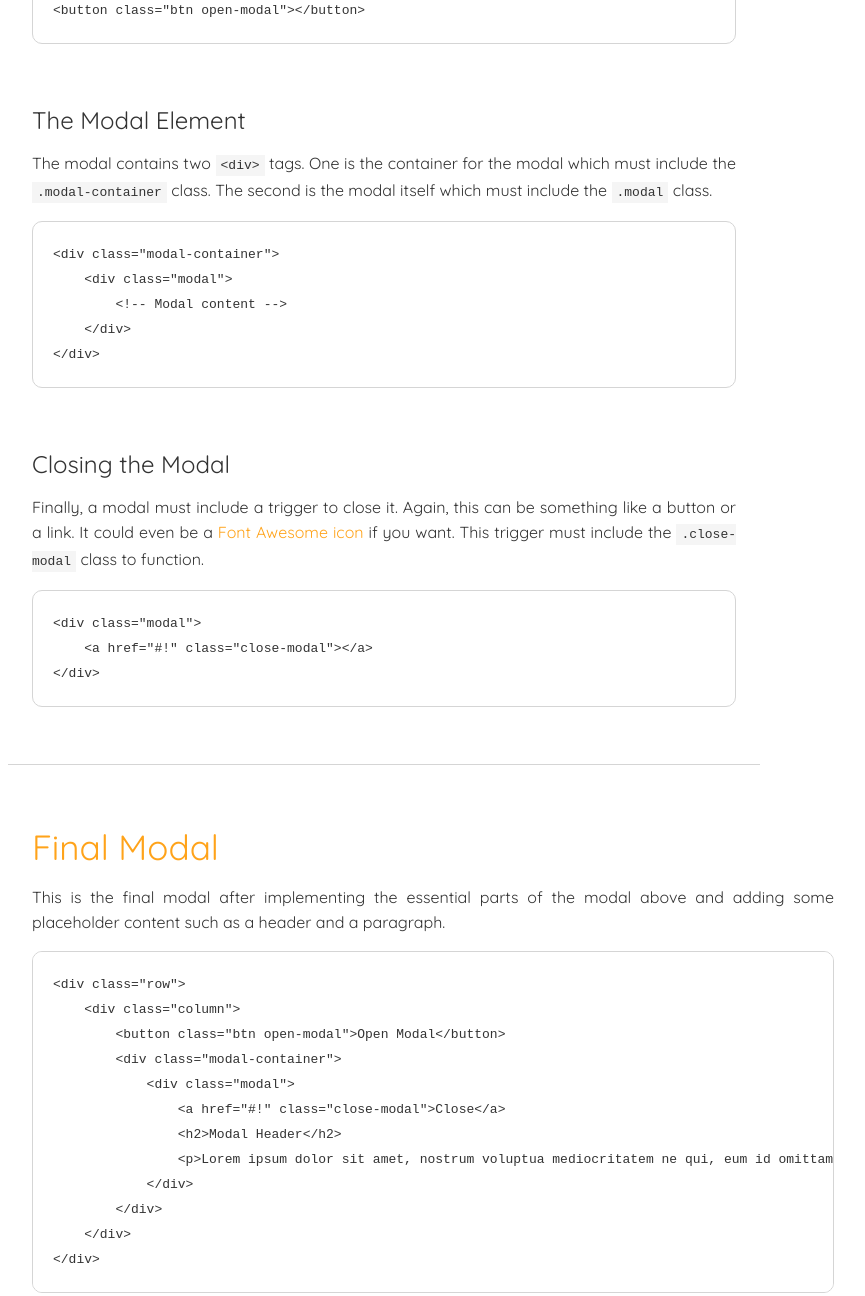
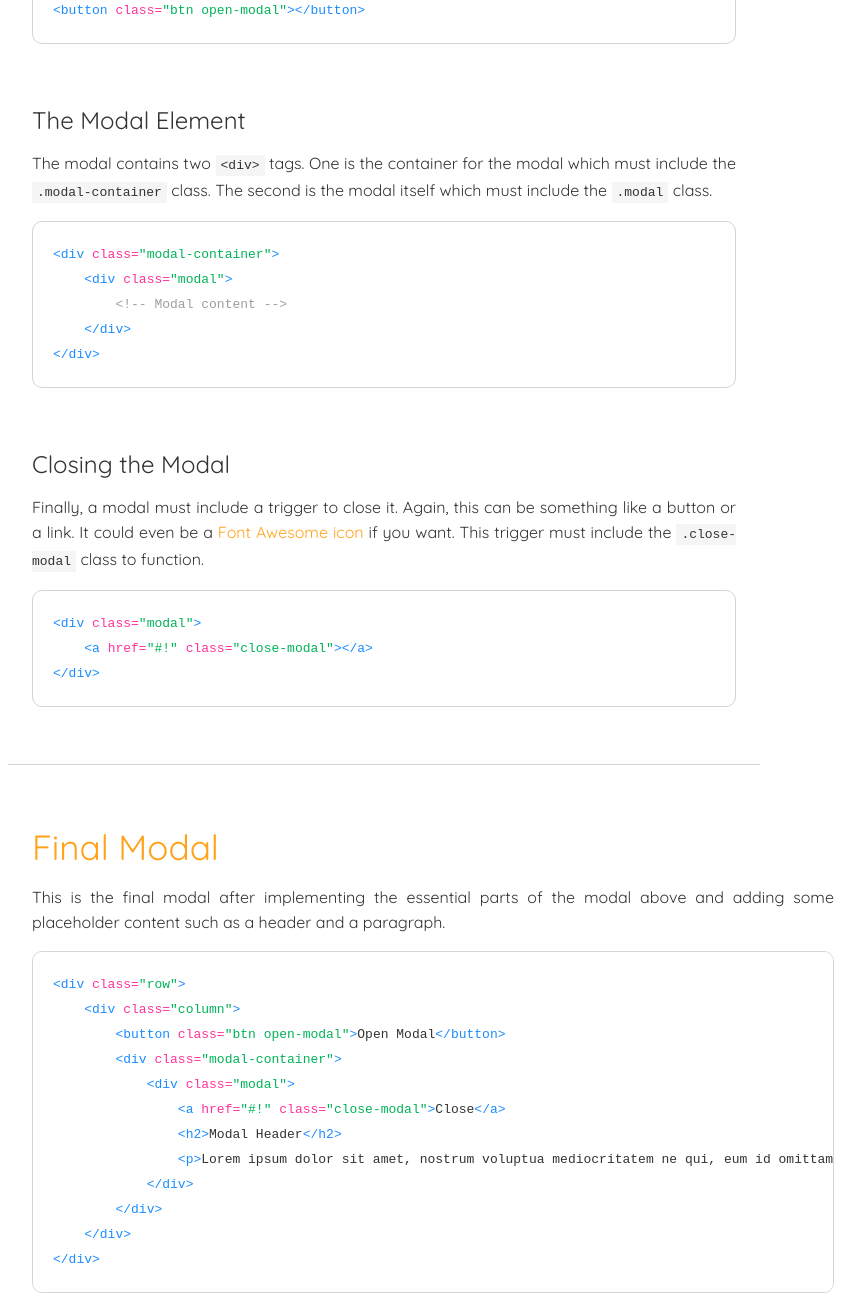
Before and after one commit to elizabethmaccabe/PatternLibrary, a plain HTML site: page modal.html in a window 1280 px wide. Shown: the part 1219-2515 px from the top of the page, without its empty margins (392-1257 px from the left). Drawn offline with nearby package versions, Linux system fonts and the light colour scheme.

Commit message:
Syntax highlighting modal.html

```diff
--- a/modal.html
+++ b/modal.html
@@ -58,16 +58,16 @@
                     <div class="row">
                         <div class="column column-title">
                             <h2 class="title">Initialisation</h2>
-                            <p>Modals only work with the use of jQuery and JavaScript so make sure you have included the jQuery and PatternLibrary.js files before the closing <code class="code-inline">&lt;body&gt;</code> tag exactly as shown below.</p>
+                            <p>Modals only work with the use of jQuery and JavaScript so make sure you have included the jQuery and PatternLibrary.js files before the closing <code class="code-inline"><span class="tag">&lt;body&gt;</span></code> tag exactly as shown below.</p>
 <pre>
-<code class="code-block">&lt;body&gt;
-    &lt;!-- Your content --&gt;
+<code class="code-block"><span class="tag">&lt;body&gt;</span>
+    <span class="comment">&lt;!-- Your content --&gt;</span>
 
-    &lt;!-- Import jQuery first --&gt;
-    &lt;script type="text/javascript" src="https://code.jquery.com/jquery-3.3.1.min.js"&gt;&lt;/script&gt;
-    &lt;!-- Import PatternLibrary.js --&gt;
-    &lt;script type="text/javascript" src="js/PatternLibrary.js"&gt;&lt;/script&gt;
-&lt;/body&gt;
+    <span class="comment">&lt;!-- Import jQuery first --&gt;</span>
+    <span class="tag">&lt;script </span><span class="attrib">type=</span><span class="value">"text/javascript" </span><span class="attrib">src=</span><span class="value">"https://code.jquery.com/jquery-3.3.1.min.js"</span><span class="tag">&gt;&lt;/script&gt;</span>
+    <span class="comment">&lt;!-- Import PatternLibrary.js --&gt;</span>
+    <span class="tag">&lt;script </span><span class="attrib">type=</span><span class="value">"text/javascript" </span><span class="attrib">src=</span><span class="value">"js/PatternLibrary.js"</span><span class="tag">&gt;&lt;/script&gt;</span>
+<span class="tag">&lt;/body&gt;</span>
 </code>
 </pre>
                         </div>
@@ -84,7 +84,7 @@
                             <h4 class="subtitle">Opening the Modal</h4>
                             <p>You can use any sort of trigger such as a button or a link but you must ensure that you include the <code class="code-inline">.open-modal</code> class.</p>
 <pre>
-<code class="code-block">&lt;button class="btn open-modal"&gt;&lt;/button&gt;
+<code class="code-block"><span class="tag">&lt;button </span><span class="attrib">class=</span><span class="value">"btn open-modal"</span><span class="tag">&gt;&lt;/button&gt;</span>
 </code>
 </pre>
                         </div>
@@ -94,11 +94,11 @@
                             <h4 class="subtitle">The Modal Element</h4>
                             <p>The modal contains two <code class="code-inline">&lt;div&gt;</code> tags. One is the container for the modal which must include the <code class="code-inline">.modal-container</code> class. The second is the modal itself which must include the <code class="code-inline">.modal</code> class.</p>
 <pre>
-<code class="code-block">&lt;div class="modal-container"&gt;
-    &lt;div class="modal"&gt;
-        &lt;!-- Modal content --&gt;
-    &lt;/div&gt;
-&lt;/div&gt;
+<code class="code-block"><span class="tag">&lt;div </span><span class="attrib">class=</span><span class="value">"modal-container"</span><span class="tag">&gt;</span>
+    <span class="tag">&lt;div </span><span class="attrib">class=</span><span class="value">"modal"</span><span class="tag">&gt;</span>
+        <span class="comment">&lt;!-- Modal content --&gt;</span>
+    <span class="tag">&lt;/div&gt;</span>
+<span class="tag">&lt;/div&gt;</span>
 </code>
 </pre>
                         </div>
@@ -108,9 +108,9 @@
                             <h4 class="subtitle">Closing the Modal</h4>
                             <p>Finally, a modal must include a trigger to close it. Again, this can be something like a button or a link. It could even be a <a href="index.html#fa-icons">Font Awesome icon</a> if you want. This trigger must include the <code class="code-inline">.close-modal</code> class to function.</p>
 <pre>
-<code class="code-block">&lt;div class="modal"&gt;
-    &lt;a href="#!" class="close-modal"&gt;&lt;/a&gt;
-&lt;/div&gt;
+<code class="code-block"><span class="tag">&lt;div </span><span class="attrib">class=</span><span class="value">"modal"</span><span class="tag">&gt;</span>
+    <span class="tag">&lt;a </span><span class="attrib">href=</span><span class="value">"#!" </span><span class="attrib">class=</span><span class="value">"close-modal"</span><span class="tag">&gt;&lt;/a&gt;</span>
+<span class="tag">&lt;/div&gt;</span>
 </code>
 </pre>
                         </div>
@@ -122,18 +122,18 @@
                             <h2 class="title">Final Modal</h2>
                             <p>This is the final modal after implementing the essential parts of the modal above and adding some placeholder content such as a header and a paragraph.</p>
 <pre>
-<code class="code-block">&lt;div class="row"&gt;
-    &lt;div class="column"&gt;
-        &lt;button class="btn open-modal"&gt;Open Modal&lt;/button&gt;
-        &lt;div class="modal-container"&gt;
-            &lt;div class="modal"&gt;
-                &lt;a href="#!" class="close-modal"&gt;Close&lt;/a&gt;
-                &lt;h2&gt;Modal Header&lt;/h2&gt;
-                &lt;p&gt;Lorem ipsum dolor sit amet, nostrum voluptua mediocritatem ne qui, eum id omittam ocurreret imperdiet. Quaeque numquam graecis ut, ne viderer maiorum delicatissimi. Has erat nobis contentiones ei, ex has vulputate intellegam. No dicit dolore est, possim laboramus in nec. Laudem soluta dolorem usu cu, usu postulant eloquentiam ne. In pro putant debitis scaevola, te sit nostro deserunt. Et etiam dicit posidonium vis, ex mundi feugiat mnesarchum pro, sint atqui repudiandae an. Mel noluisse assentior cu. Ei has ipsum temporibus, his invenire intellegat at, iriure deleniti legendos no mei.&lt;/p&gt;
-            &lt;/div&gt;
-        &lt;/div&gt;
-    &lt;/div&gt;
-&lt;/div&gt;
+<code class="code-block"><span class="tag">&lt;div </span><span class="attrib">class=</span><span class="value">"row"</span><span class="tag">&gt;</span>
+    <span class="tag">&lt;div </span><span class="attrib">class=</span><span class="value">"column"</span><span class="tag">&gt;</span>
+        <span class="tag">&lt;button </span><span class="attrib">class=</span><span class="value">"btn open-modal"</span><span class="tag">&gt;</span>Open Modal<span class="tag">&lt;/button&gt;</span>
+        <span class="tag">&lt;div </span><span class="attrib">class=</span><span class="value">"modal-container"</span><span class="tag">&gt;</span>
+            <span class="tag">&lt;div </span><span class="attrib">class=</span><span class="value">"modal"</span><span class="tag">&gt;</span>
+                <span class="tag">&lt;a </span><span class="attrib">href=</span><span class="value">"#!"</span> <span class="attrib">class=</span><span class="value">"close-modal"</span><span class="tag">&gt;</span>Close<span class="tag">&lt;/a&gt;</span>
+                <span class="tag">&lt;h2&gt;</span>Modal Header<span class="tag">&lt;/h2&gt;</span>
+                <span class="tag">&lt;p&gt;</span>Lorem ipsum dolor sit amet, nostrum voluptua mediocritatem ne qui, eum id omittam ocurreret imperdiet. Quaeque numquam graecis ut, ne viderer maiorum delicatissimi. Has erat nobis contentiones ei, ex has vulputate intellegam. No dicit dolore est, possim laboramus in nec. Laudem soluta dolorem usu cu, usu postulant eloquentiam ne. In pro putant debitis scaevola, te sit nostro deserunt. Et etiam dicit posidonium vis, ex mundi feugiat mnesarchum pro, sint atqui repudiandae an. Mel noluisse assentior cu. Ei has ipsum temporibus, his invenire intellegat at, iriure deleniti legendos no mei.<span class="tag">&lt;/p&gt;</span>
+            <span class="tag">&lt;/div&gt;</span>
+        <span class="tag">&lt;/div&gt;</span>
+    <span class="tag">&lt;/div&gt;</span>
+<span class="tag">&lt;/div&gt;</span>
 </code>
 </pre>
                         </div>
```
